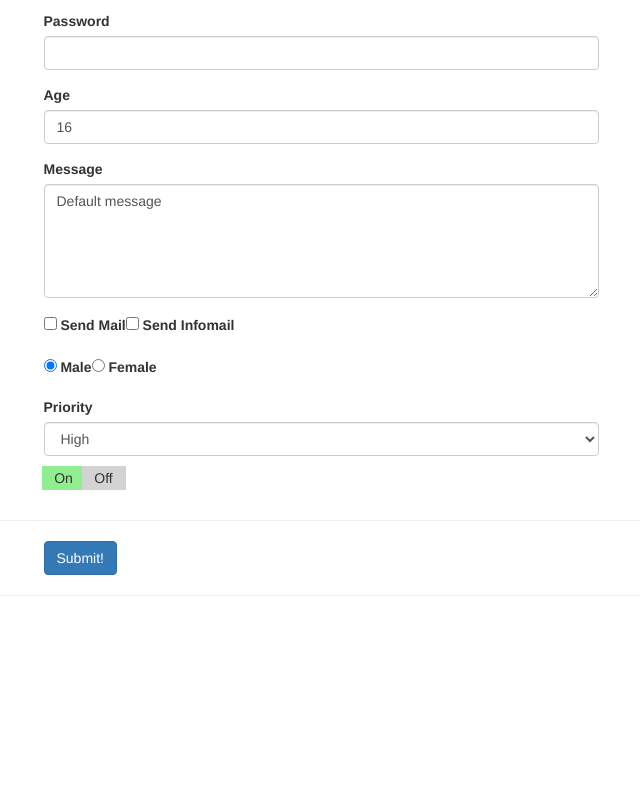
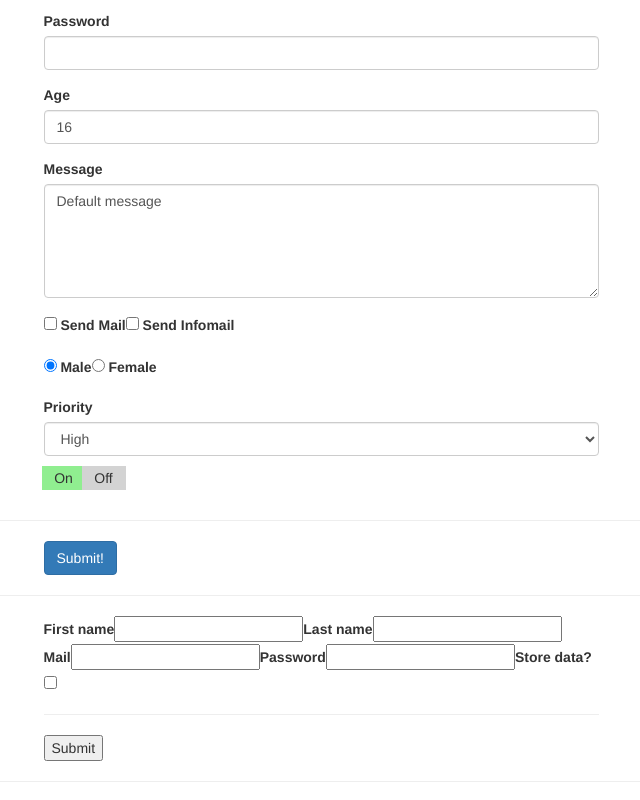
Before and after one commit to islaytitans/vue-ts-quotes, a Vue app: page / in a window 1280 px wide. Shown: the part 475-1275 px from the top of the page, without its empty margins (334-974 px from the left). Before the commit the page ends 1091 px from the top, so only its background shows below. Built offline with nearby package versions, Linux system fonts and the light colour scheme; a web font is replaced by a local one.

Commit message:
yet another form example

```diff
--- a/src/App.vue
+++ b/src/App.vue
@@ -14,6 +14,7 @@
       </div>
     </div>
     <app-form></app-form>
+    <app-another-form></app-another-form>
   </div>
 </template>
 
@@ -24,6 +25,7 @@ import NewQuote from "./components/NewQuote.vue";
 import Quote from "./interfaces/Quote";
 import Header from "./components/Header.vue";
 import Form from "./components/Form.vue";
+import AnotherForm from "./components/AnotherForm.vue";
 
 export default Vue.extend({
   name: "App",
@@ -49,6 +51,7 @@ export default Vue.extend({
     appNewQuote: NewQuote,
     appHeader: Header,
     appForm: Form,
+    appAnotherForm: AnotherForm
   },
 });
 </script>
--- /dev/null
+++ b/src/components/AnotherForm.vue
@@ -0,0 +1,78 @@
+<template>
+  <div class="container">
+    <form>
+      <div class="row" v-if="!isSubmitted">
+        <div
+          class="col-xs-12 col-sm-8 col-sm-offset-2 col-md-6 col-md-offset-3"
+        >
+          <!-- Exercise 1 -->
+          <!-- Create a Signup Form where you retrieve the following Information -->
+          <!-- Full Name (First Name + Last Name) -->
+          <!-- Mail -->
+          <!-- Password -->
+          <!-- Store Data? Yes/No -->
+          <app-full-name v-model="fullName"></app-full-name>
+          <label for="mail">Mail</label>
+          <input type="text" id="mail" v-model="mail" />
+          <label for="password">Password</label>
+          <input type="password" id="password" v-model="password" />
+          <label for="store-data">Store data?</label>
+          <input type="checkbox" id="store-data" v-model="storeData" />
+          <hr />
+          <button type="submit" @click.prevent="submitForm">Submit</button>
+
+          <!-- Exercise 2 -->
+          <!-- Only display the Form if it has NOT been submitted -->
+          <!-- Display the Data Summary ONCE the Form HAS been submitted -->
+
+          <!-- Exercise 3 -->
+          <!-- Edit the Example from above and create a custom "Full Name" Control -->
+          <!-- which still holds the First Name and Last Name Input Field -->
+        </div>
+      </div>
+    </form>
+    <hr />
+    <div class="row" v-if="isSubmitted">
+      <div class="col-xs-12 col-sm-8 col-sm-offset-2 col-md-6 col-md-offset-3">
+        <div class="panel panel-default">
+          <div class="panel-heading">
+            <h4>Your Data</h4>
+          </div>
+          <div class="panel-body">
+            <p>Full Name: {{ fullName }}</p>
+            <p>Mail: {{ mail }}</p>
+            <p>Password: {{ password }}</p>
+            <p>Store in Database?: {{ storeData }}</p>
+          </div>
+        </div>
+      </div>
+    </div>
+  </div>
+</template>
+
+<script lang="ts">
+import Vue from "vue";
+import FullName from "@/components/FullName.vue";
+
+export default Vue.extend({
+  data() {
+    return {
+      fullName: "",
+      mail: "",
+      password: "",
+      storeData: false,
+      isSubmitted: false,
+    };
+  },
+  methods: {
+    submitForm() {
+      this.isSubmitted = true;
+    },
+  },
+  components: {
+    appFullName: FullName,
+  },
+});
+</script>
+
+<style></style>
--- /dev/null
+++ b/src/components/FullName.vue
@@ -0,0 +1,47 @@
+<template>
+  <div>
+    <label for="first-name">First name</label>
+    <input
+      type="text"
+      id="first-name"
+      :value="firstName"
+      @input="nameChanged(true, $event)"
+    />
+    <label for="last-name">Last name</label>
+    <input
+      type="text"
+      id="last-name"
+      :value="lastName"
+      @input="nameChanged(false, $event)"
+    />
+  </div>
+</template>
+
+<script lang="ts">
+import Vue from "vue";
+export default Vue.extend({
+  props: ["value"],
+  methods: {
+    nameChanged(isFirst: boolean, event: any) {
+      let name = "";
+      if (isFirst) {
+        name = event.target.value + " " + this.lastName;
+      } else {
+        name = this.firstName + " " + event.target.value;
+      }
+
+      this.$emit("input", name);
+    },
+  },
+  computed: {
+    firstName() {
+      return this.value.split(" ")[0];
+    },
+    lastName() {
+      return this.value.split(" ")[1];
+    },
+  },
+});
+</script>
+
+<style></style>
```
